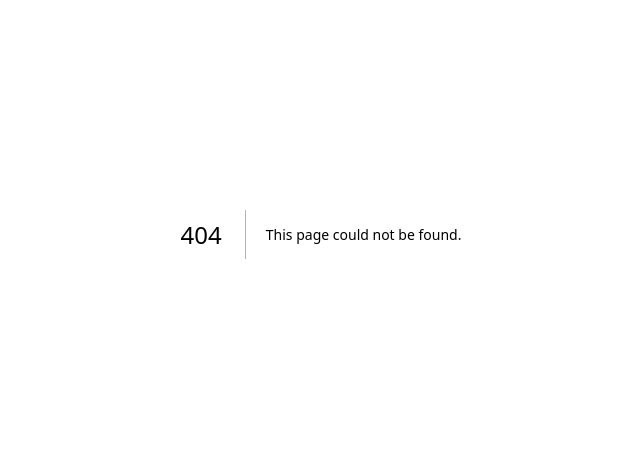
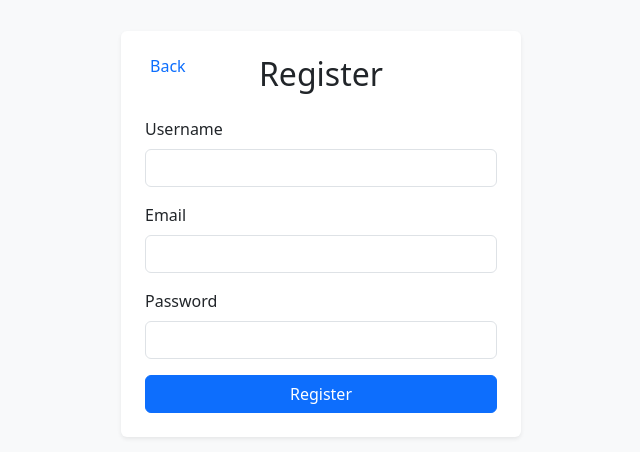
Before and after one commit to kubakarol/ContainIt, a Next.js app: page /register in a window 1280 px wide. Before the commit this address had no page. Shown: the part 166-618 px from the top of the page, without its empty margins (319-959 px from the left). Built offline with nearby package versions, Linux system fonts and the light colour scheme.

Commit message:
login&register form

```diff
--- a/app/layout.js
+++ b/app/layout.js
@@ -1,4 +1,5 @@
 // app/layout.js
+import "bootstrap/dist/css/bootstrap.min.css";
 
 export default function RootLayout({ children }) {
     return (
--- a/app/page.js
+++ b/app/page.js
@@ -1,6 +1,6 @@
 import "bootstrap/dist/css/bootstrap.min.css";
 
-export default function Home() {
+export default function Main() {
   return (
     <div
       style={{
--- /dev/null
+++ b/app/register/page.js
@@ -0,0 +1,128 @@
+"use client";
+
+import { useState } from "react";
+import { useRouter } from "next/navigation";
+
+export default function RegisterPage() {
+  const [formData, setFormData] = useState({ username: "", email: "", password: "" });
+  const [errors, setErrors] = useState({});
+  const [error, setError] = useState(null);
+  const router = useRouter();
+
+  const handleChange = (e) => {
+    const { name, value } = e.target;
+    setFormData({ ...formData, [name]: value });
+  };
+
+  const validateForm = () => {
+    const newErrors = {};
+    if (!formData.username) newErrors.username = "Username is required";
+    if (!formData.email) newErrors.email = "Email is required";
+    if (!formData.password) {
+      newErrors.password = "Password is required";
+    } else if (formData.password.length < 6) {
+      newErrors.password = "Password must be at least 6 characters long";
+    }
+    setErrors(newErrors);
+    return Object.keys(newErrors).length === 0;
+  };
+
+  const handleSubmit = async (e) => {
+    e.preventDefault();
+    if (!validateForm()) return;
+
+    setError(null);
+    try {
+      const response = await fetch("/api/auth/register", {
+        method: "POST",
+        headers: {
+          "Content-Type": "application/json",
+        },
+        body: JSON.stringify(formData),
+      });
+
+      if (!response.ok) {
+        const { error } = await response.json();
+        throw new Error(error || "Something went wrong");
+      }
+
+      router.push("/login");
+    } catch (err) {
+      setError(err.message);
+    }
+  };
+
+  return (
+    <div className="d-flex justify-content-center align-items-center vh-100 bg-light">
+      <div
+        className="p-4 bg-white rounded shadow-sm position-relative"
+        style={{ maxWidth: "400px", width: "100%" }}
+      >
+        {/* Przycisk powrotu */}
+        <button
+          className="btn btn-link position-absolute top-0 start-0 mt-3 ms-3"
+          onClick={() => router.push("/")}
+          style={{ textDecoration: "none", fontSize: "16px" }}
+        >
+          <i className="bi bi-arrow-left"></i> Back
+        </button>
+
+        <h2 className="text-center mb-4">Register</h2>
+        <form onSubmit={handleSubmit}>
+          <div className="mb-3">
+            <label htmlFor="username" className="form-label">
+              Username
+            </label>
+            <input
+              type="text"
+              id="username"
+              name="username"
+              className={`form-control ${errors.username ? "is-invalid" : ""}`}
+              value={formData.username}
+              onChange={handleChange}
+            />
+            {errors.username && (
+              <div className="invalid-feedback">{errors.username}</div>
+            )}
+          </div>
+          <div className="mb-3">
+            <label htmlFor="email" className="form-label">
+              Email
+            </label>
+            <input
+              type="email"
+              id="email"
+              name="email"
+              className={`form-control ${errors.email ? "is-invalid" : ""}`}
+              value={formData.email}
+              onChange={handleChange}
+            />
+            {errors.email && (
+              <div className="invalid-feedback">{errors.email}</div>
+            )}
+          </div>
+          <div className="mb-3">
+            <label htmlFor="password" className="form-label">
+              Password
+            </label>
+            <input
+              type="password"
+              id="password"
+              name="password"
+              className={`form-control ${errors.password ? "is-invalid" : ""}`}
+              value={formData.password}
+              onChange={handleChange}
+            />
+            {errors.password && (
+              <div className="invalid-feedback">{errors.password}</div>
+            )}
+          </div>
+          <button type="submit" className="btn btn-primary w-100">
+            Register
+          </button>
+          {error && <div className="alert alert-danger mt-3">{error}</div>}
+        </form>
+      </div>
+    </div>
+  );
+}
--- a/package.json
+++ b/package.json
@@ -20,7 +20,8 @@
     "mongoose": "^8.8.2",
     "next": "15.0.3",
     "react": "19.0.0-rc-66855b96-20241106",
-    "react-dom": "19.0.0-rc-66855b96-20241106"
+    "react-dom": "19.0.0-rc-66855b96-20241106",
+    "react-hook-form": "^7.54.2"
   },
   "devDependencies": {
     "eslint": "^8",
```
Also changed, not shown: app/home/page.js (added, +37 -0 lines), app/login/page.js (added, +113 -0 lines), 1 other file (tests, documents, lock files or other folders).
